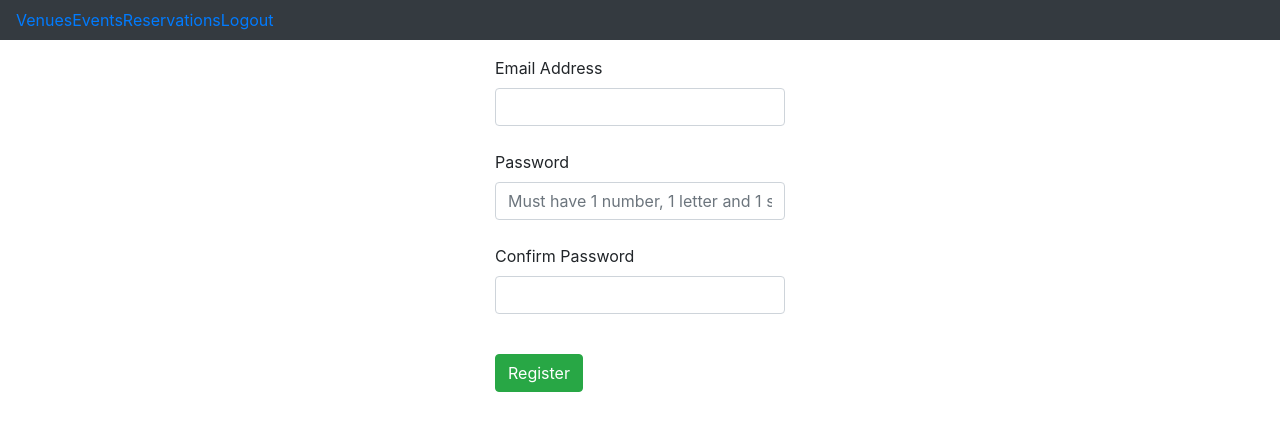
After one commit to IgnacioBellomo/event-booking-site, a Flask app: page /admin-register in a window 1280 px wide. The commit adds this page. Shown: the top 431 px of the page. Run offline with Flask 2, Linux system fonts and the light colour scheme; some libraries are stand-ins or nearby versions.

Commit message:
dear lord help me

```diff
--- a/application.py
+++ b/application.py
@@ -31,6 +31,7 @@ editEvent = "UPDATE events SET name = :name, tickets = :tickets, type = :type, d
 newVenue = "INSERT INTO venues (venueID, name, capacity, address1, address2, city, state, zip, adminID) VALUES ( NULL, :name, :capacity, :address1, :address2, :city, :state, :zip, :adminID )"
 newEvent = "INSERT INTO events (eventID, name, tickets, type, start, finish, description, venueID, adminID) VALUES ( NULL, :name, :tickets, :type, :start, :finish, :description, :venueID, :adminID )"
 adminLogin = "SELECT * FROM admin WHERE email = :email"
+newAdmin = "INSERT INTO admin ( email, pwdHash ) VALUES ( :email, :pwdHash )"
 
 
 # Configure application
@@ -60,8 +61,6 @@ db = SQL("sqlite:///bookThatThang.db")
 @app.route("/")
 def index():
 
-    usr = None
-
     if session:
 
         usr = session['user_id']
@@ -70,7 +69,7 @@ def index():
 
     events = db.execute(allEventQry)
 
-    return render_template("index.html", events=events, usr=usr)
+    return render_template("index.html", events=events )
 
 
 @app.route("/login", methods=["GET", "POST"])
@@ -110,6 +109,7 @@ def login():
                 # Redirect user to home page
                 return redirect("/")
     else:
+
         return render_template("login.html")
 
 
@@ -197,7 +197,7 @@ def register():
 
 @app.route("/checkReg")
 def checkRegistration():
-    user = request.args['email']
+    email = request.args['email']
     rows = db.execute( userLogin, email = email )
     return  jsonify( exists = len( rows ) > 0 )
 
@@ -271,3 +271,111 @@ def book():
             db.execute(ticketSale, tic=request.form.get("tickets"), eventID=request.form.get["eventID"])
             msg = "Success!"
             return render_template("confirmation.html", msg=msg)
+
+
+@app.route("/admin-login", methods=["GET", "POST"])
+def admin_Login():
+
+    """Login page for admin"""
+
+    # Forget any user_id
+    session.clear()
+
+    # User reached route via POST (as by submitting a form via POST)
+    if request.method == "POST":
+
+        if not request.form["email"]:
+            return apology("You must provide your email!", 403)
+
+        # Ensure password was submitted
+        if not request.form["password"]:
+            return apology("You must provide password!", 403)
+
+        else:
+
+            """Check password against hash using hash function"""
+
+            email=request.form["email"]
+            password=request.form["password"]
+
+            verifyAdmin = db.execute(adminLogin, email=email)
+
+            if len(verifyAdmin) != 1 or not check_password_hash(verifyAdmin[0]["pwdHash"], password):
+
+                return apology("invalid username and/or password", 403)
+
+            else:
+                # Remember which user has logged in
+                session["user_id"] = verifyAdmin[0]["adminID"]
+
+                # Redirect user to admin home page
+                return redirect("/admin")
+    else:
+
+        return render_template("login.html")
+
+
+@app.route("/admin", methods=["GET"])
+@login_required
+def admin():
+
+        events = db.execute(allEventQry)
+
+        return render_template("admin-index.html", events=events)
+
+
+@app.route("/admin-register", methods=["GET", "POST"])
+def adminRegister():
+
+    if request.method == "POST":
+
+        # Form validation
+        if not request.form.get("email"):
+            msg = "You didn't enter an email."
+            return render_template("error.html", msg=msg)
+
+        elif not request.form.get("password"):
+            msg = "You didn't enter a password."
+            return render_template("error.html", msg=msg)
+
+        elif not request.form.get("confirmPassword"):
+            msg = "You didn't confirm your password."
+            return render_template("error.html", msg=msg)
+
+        elif not passwordValid(request.form.get("password")):
+            msg = "Password must contain at least 1 letter,1 number, and be at least 8 characters long."
+            return render_template("error.html", msg=msg)
+
+        elif request.form.get("password") != request.form.get("confirmPassword"):
+            msg = "Passwords did not match."
+            return render_template("error.html", msg=msg)
+
+        # Query database for username
+        rows = db.execute(adminLogin, email=request.form.get("email"))
+
+        # Ensure username doesn't exist, add to database if it doesn't
+        if len(rows) > 0:
+            msg = "That email is already in use."
+            return render_template("error.html", msg=msg)
+
+        else:
+
+            email = request.form.get("email").lower()
+            pwdHash = generate_password_hash(request.form.get("password"), method='pbkdf2:sha1', salt_length=8)
+
+            regAdmin = db.execute(newAdmin, email=email, pwdHash=pwdHash)
+
+            if regAdmin:
+                # Redirect user to log in page
+                msg = "Congrats! You are now registered as an admin! You may now log in."
+
+                return render_template("admin-login.html")
+
+            else:
+
+                return render_template("admin-register.html")
+
+    # User reached route via GET (as by clicking a link or via redirect)
+    else:
+
+        return render_template("admin-register.html")
--- /dev/null
+++ b/templates/admin-register.html
@@ -0,0 +1,43 @@
+{% extends "baseadmin.html" %}
+
+{% block title %}
+Register
+{% endblock %}
+
+{% block body %}
+    <div class="container col-lg-3 col-md-6 col-sm-12" centered>
+        <br><h6>{{msg}}</h6><br>
+    </div>
+        {% if session %}
+            <p>You are already registered as the following user:</p>
+            <h4>{{session['user_email']}}</h4>
+        {% else %}
+            <div class="container col-lg-3 col-md-6 col-sm-12" centered>
+                <form action="/admin-register" method="POST" name="registration">
+                <div class="form-group">
+                    <div class="form-box">
+                        <label for="email">Email Address</label><br>
+                        <input class="form-control" id="email" type="text" name="email"><br>
+                        <div id="email-msg" class=""></div>
+                    </div>
+                    <div class="form-box">
+                        <label for="password">Password</label><br>
+                        <input class="form-control" id="password" type="password" name="password" placeholder="Must have 1 number, 1 letter and 1 special character"><br>
+                        <div id="password-msg" class=""></div>
+                    </div>
+                    <div class="form-box">
+                        <label for="confirmPassword">Confirm Password</label><br>
+                        <input class="form-control" id="confirmPassword" type="password" name="confirmPassword"><br>
+                        <div id="confirm-password-msg" class=""></div>
+                    </div>
+                </div>
+                    <div class="form-box">
+                        <button type="submit" class="btn btn-success" id="submit">Register</button>
+                    </div>
+                </form>
+            </div>
+        {% endif %}
+
+{% endblock %}
+
+{% block script %}{% endblock %}
--- a/templates/baseadmin.html
+++ b/templates/baseadmin.html
@@ -18,10 +18,10 @@
       <nav class="navbar bg-dark fixed-top">
         <div>
           <ul class="navbar-nav navbar-expand">
-             <li class="navbar-item"><a href="{{ url_for('venues') }}">Venues</li>
-             <li class="navbar-item"><a href="{{ url_for('events') }}">Events</li>
-             <li class="navbar-item"><a href="{{ url_for('reservations') }}">Reservations</li>
-             <li class="navbar-item"><a href="{{ url_for('logout') }}">Logout</li>
+             <li class="navbar-item"><a href="#">Venues</a></li>
+             <li class="navbar-item"><a href="#">Events</a></li>
+             <li class="navbar-item"><a href="#">Reservations</a></li>
+             <li class="navbar-item"><a href="{{ url_for('logout') }}">Logout</a></li>
           </ul>
         </div>
       </nav>
```
Also changed, not shown: templates/admin-index.html (added, +25 -0 lines), bookThatThang.db.
